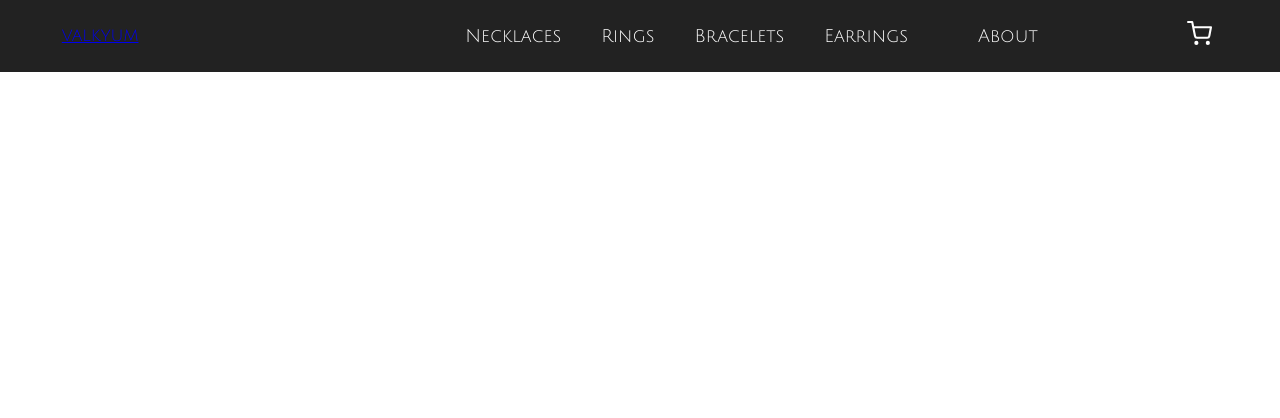
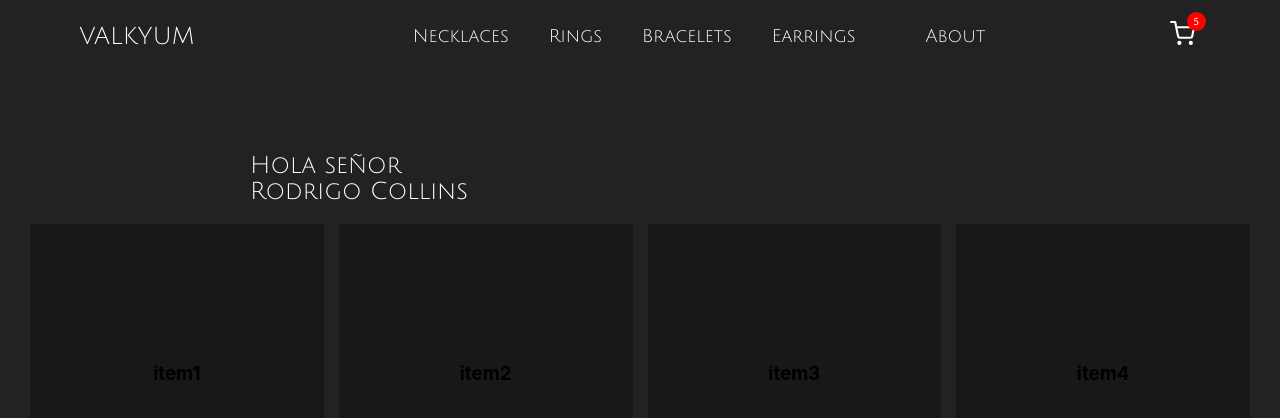
Before and after one commit to lucasfrezzini/coderhouse-react-shop-frezzini, a React (Create React App) app: page / in a window 1280 px wide. Shown: the top 418 px of the page. Built offline with nearby package versions, Linux system fonts and the light colour scheme.

Commit message:
Desafio II. Componente ItemListContainer y CartWidget

```diff
--- a/src/App.js
+++ b/src/App.js
@@ -1,9 +1,13 @@
+import { ItemListContainer } from "./components/layout/ItemListContainer/ItemListContainer";
 import { NavBar } from "./components/NavBar/NavBar";
 
 function App() {
   return (
     <div className="App">
       <NavBar />
+			<ItemListContainer
+				greeting="Hola señor Rodrigo Collins"
+			/>
     </div>
   );
 }
--- /dev/null
+++ b/src/components/CounterWidget/CounterWidget.jsx
@@ -0,0 +1,13 @@
+import './CounterWidget.scss';
+import { FiShoppingCart } from "react-icons/fi";
+
+const CartWidget = ({ counterItems }) => {
+    return (
+        <button>
+            <FiShoppingCart/>
+            { counterItems > 0 && <span className="counterItems">{counterItems}</span> }
+        </button>
+    );
+}
+
+export { CartWidget }
--- /dev/null
+++ b/src/components/CounterWidget/CounterWidget.scss
@@ -0,0 +1,24 @@
+button {
+	background: none;
+	border: none;
+	font-size: 25px;
+	color: white;
+	cursor: pointer;
+	position: relative;
+
+	span {
+		font-family: "Lato", serif;
+		position: absolute;
+		font-size: 10px;
+		top: -8px;
+		right: -5px;
+		background-color: red;
+		border-radius: 50%;
+		padding: 2px;
+		width: 15px;
+		height: 15px;
+		display: inline-grid;
+		justify-content: space-evenly;
+		align-items: center;
+	}
+}
--- a/src/components/NavBar/NavBar.jsx
+++ b/src/components/NavBar/NavBar.jsx
@@ -1,6 +1,6 @@
-import logo from '../../assets/images/logo.png';
-import { FiShoppingCart } from "react-icons/fi";
 import './NavBar.scss';
+import { CartWidget } from '../CounterWidget/CounterWidget';
+
 
 const NavBar = () => {
 	return (
@@ -15,7 +15,10 @@ const NavBar = () => {
 					<li><a href="#">About</a></li>
 				</ul>
 			</nav>
-            <button><FiShoppingCart/></button>
+			<CartWidget
+				counterItems={5}
+			/>
+
 		</header>
 	)
 }
--- a/src/components/NavBar/NavBar.scss
+++ b/src/components/NavBar/NavBar.scss
@@ -3,18 +3,18 @@ header {
   justify-content: space-around;
   align-items: center;
 
-    font-family: 'Julius Sans One', sans-serif;
+  font-family: "Julius Sans One", sans-serif;
 
   background-color: #222;
   padding: 10px 0;
 
   .logo {
-        width: 220px;
-        height: auto;
+    color: white;
+    text-decoration: none;
+    font-size: 24px;
   }
 
-
-    nav ul{
+  nav ul {
     display: flex;
 
     li {
@@ -33,12 +33,4 @@ header {
       }
     }
   }
-
-    button {
-        background: none;
-        border: none;
-        font-size: 25px;
-        color: white;
-        cursor: pointer;
 }
-}
--- /dev/null
+++ b/src/components/layout/ItemListContainer/ItemListContainer.jsx
@@ -0,0 +1,43 @@
+import './ItemListContainer.scss';
+
+const ItemListContainer = ({greeting}) => {
+
+	const items = [
+		{
+			name: "item1"
+		},
+		{
+			name: "item2"
+		},
+		{
+			name: "item3"
+		},
+		{
+			name: "item4"
+		},
+	]
+
+	return (
+		<section
+			className="ItemListContainer"
+		>
+			<h2>{greeting}</h2>
+			{/* Probablmente y lo más logico que acá haya un componente
+			Item que sea stateless para que solo muestre la info,
+			seguro lo veremos la siguiente clase de Componentes II */}
+			<div class="ItemList">
+				{items.map(item => (
+					<div
+						className="ItemContainer"
+						key={`item-${item.name}`}
+					>
+						<h3 >{item.name}</h3>
+					</div>
+				))}
+			</div>
+
+		</section>
+	);
+}
+
+export { ItemListContainer }
--- /dev/null
+++ b/src/components/layout/ItemListContainer/ItemListContainer.scss
@@ -0,0 +1,30 @@
+.ItemListContainer {
+	height: 100vh;
+	background-color: #222;
+	padding-top: 60px;
+
+	h2 {
+		font-family: "Julius Sans One", sans-serif;
+		color: white;
+		font-weight: normal;
+		margin-left: 250px;
+		width: 250px;
+	}
+
+	.ItemList {
+		display: grid;
+    grid-template-columns: 1fr 1fr 1fr 1fr;
+		grid-gap: 15px;
+		margin: 0 30px;
+
+		.ItemContainer {
+			display: flex;
+			justify-content: center;
+			align-items: center;
+			height: 300px;
+			background: #181818;
+		}
+
+	}
+
+}
```
Also changed, not shown: 1 other file (tests, documents, lock files or other folders). Lines whose indentation alone changed are shown as unchanged.
